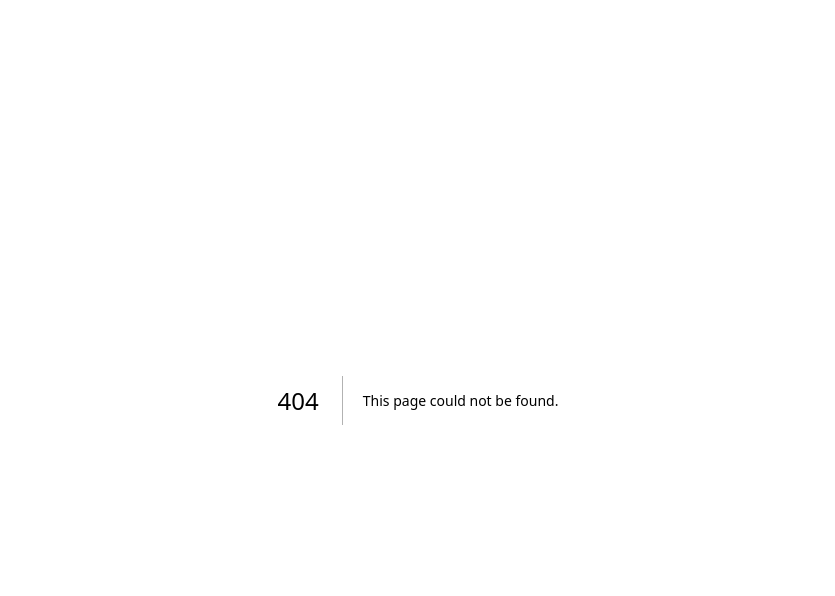
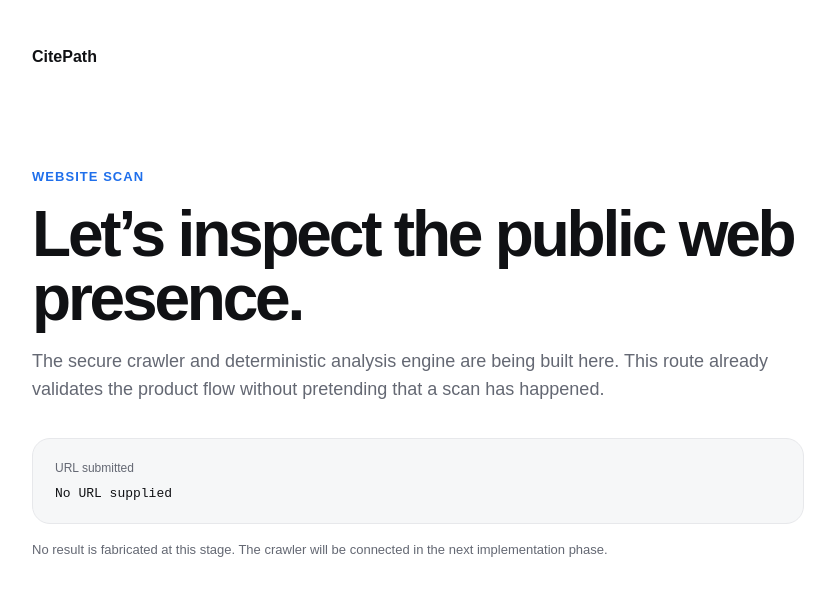
Before and after one commit to DMSNova27/CitePath, a Next.js app: page /scan in a window 1280 px wide. Before the commit this address had no page. Shown: the top 596 px of the page, without its empty margins (222-1057 px from the left). Built offline with nearby package versions, Linux system fonts and the light colour scheme.

Commit message:
Add scan route and honest initial state

```diff
--- /dev/null
+++ b/src/app/scan/page.tsx
@@ -0,0 +1,22 @@
+import Link from "next/link";
+
+export default async function ScanPage({ searchParams }: { searchParams: Promise<{ url?: string }> }) {
+  const params = await searchParams;
+  const url = params.url ?? "";
+
+  return (
+    <main style={{ maxWidth: 820, margin: "0 auto", padding: "48px 24px 100px" }}>
+      <Link href="/" style={{ fontWeight: 800 }}>CitePath</Link>
+      <section style={{ paddingTop: 90 }}>
+        <p style={{ color: "var(--accent)", fontWeight: 700, fontSize: 13, textTransform: "uppercase", letterSpacing: ".08em" }}>Website scan</p>
+        <h1 style={{ fontSize: "clamp(40px, 7vw, 64px)", lineHeight: 1, letterSpacing: "-0.05em", margin: "18px 0" }}>Let’s inspect the public web presence.</h1>
+        <p style={{ color: "var(--muted)", fontSize: 18, lineHeight: 1.55 }}>The secure crawler and deterministic analysis engine are being built here. This route already validates the product flow without pretending that a scan has happened.</p>
+        <div style={{ marginTop: 34, padding: 22, border: "1px solid var(--line)", borderRadius: 18, background: "var(--soft)" }}>
+          <div style={{ fontSize: 12, color: "var(--muted)", marginBottom: 8 }}>URL submitted</div>
+          <code style={{ wordBreak: "break-all" }}>{url || "No URL supplied"}</code>
+        </div>
+        <p style={{ marginTop: 18, color: "var(--muted)", fontSize: 13 }}>No result is fabricated at this stage. The crawler will be connected in the next implementation phase.</p>
+      </section>
+    </main>
+  );
+}
```
